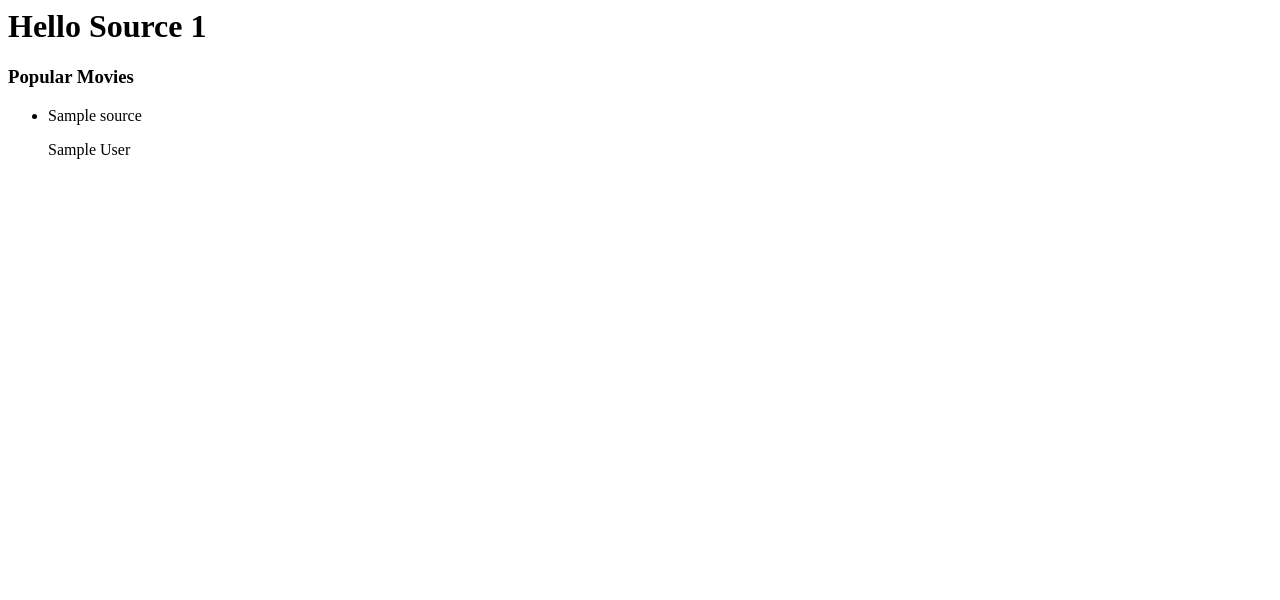
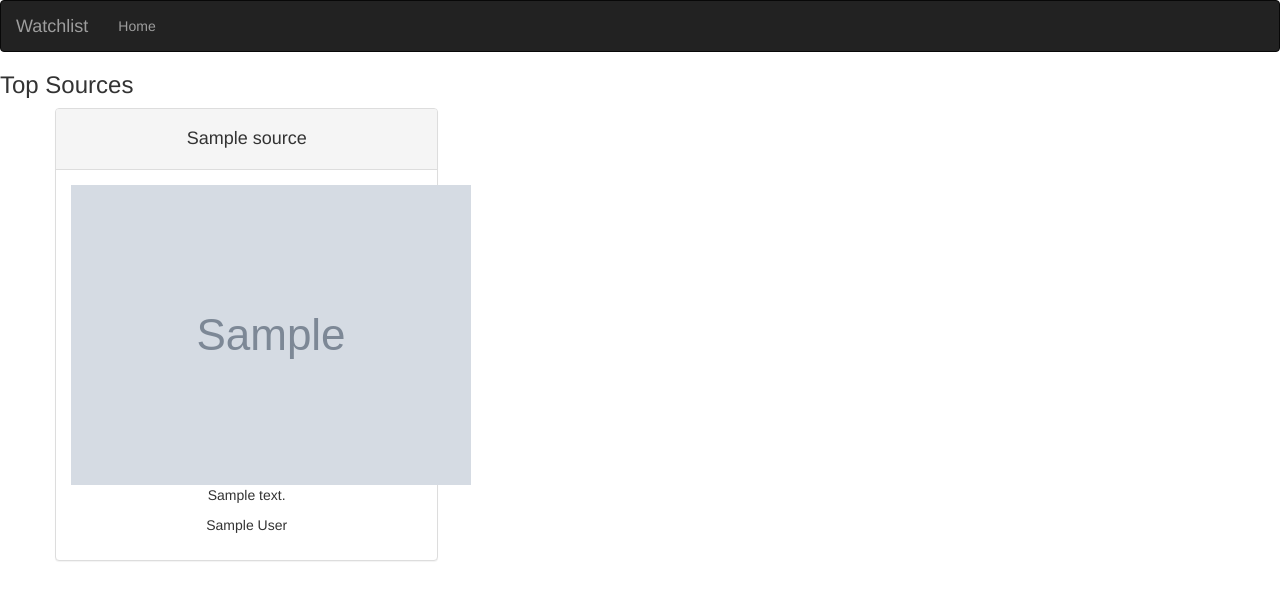
Before and after one commit to Rhonajoy/News-API, a Flask app: template app/templates/articles.html in a window 1280 px wide. Shown: the top 600 px of the page. Run offline with Flask 2, Linux system fonts and the light colour scheme; the template is opened without the code that fills it: most values are stand-ins (such as "Sample title", 1, 10 or a date in 2020); grey boxes marked "Sample" are stand-in pictures; some libraries are stand-ins or nearby versions.

Commit message:
adds the images to articles

```diff
--- a/app/templates/articles.html
+++ b/app/templates/articles.html
@@ -1,13 +1,13 @@
+{% extends 'base.html'%}
+{% import 'macros.html' as macro%}
+<h1> Hello Source {{ id }} </h1>
+        {% block content %}
 
+            <!-- Popular movie section  -->
+            <h3> Top Sources</h3>
+            <ul>
+                {{ macro.displayArticleList(article)}}
+            </ul>
+            {% endblock%}
 
-<body>
-<h1> Hello Source {{ id }} </h1>
-            <!-- Popular movie section  -->
-            <h3> Popular Movies</h3>
-             <ul>
-                {% for source in article%}
-                    <li>{{ source.title}}</li>
-                    <p>{{ source.author}}</p>
-                {% endfor %}
-            </ul>
-     </body>
+            </ul> -->
--- a/app/templates/base.html
+++ b/app/templates/base.html
@@ -1,6 +1,9 @@
 <!DOCTYPE html>
 {% extends 'bootstrap/base.html'%}
-
+<!-- Navbar block  -->
+{% block navbar %}
+    {% include 'navbar.html' %}
+{% endblock %}
 <html>
     <head>
         <meta charset="utf-8">
--- a/app/templates/macros.html
+++ b/app/templates/macros.html
@@ -1,7 +1,47 @@
 {% macro displaySourceList(source_list) %}
+<div class="container-fluid">
+    <div class="row">
+        {% for source in source_list %}
+        <div class="col-md-4 ">
+            <div class="panel panel-default text-center">
+                <div class="panel-heading">
+                    <h4>{{ source.name}}</h4>
+                </div>
+                <div class="panel-body">
+                    <p>{{ source.description}}</p>
+                    <a  href="/articles/{{ source.id}}">{{ source.name}}</a></li>
+                </div>
+            </div>
+        </div>
+        {% endfor %}
+    </div>
 
-    {% for source in source_list %}
-        <li>{{ source.name}}</li>
-    {% endfor %}
+</div>
+{% endmacro %}
+
+
+
+{% macro displayArticleList(articles_list) %}
+<div class="container-fluid">
+    <div class="row">
+        {% for articles in articles_list %}
+        <div class="col-md-4 ">
+            <div class="panel panel-default text-center">
+                <div class="panel-heading">
+                    <h4>{{ articles.title}}</h4>
+                </div>
+                <div class="panel-body">
+                    <img src="{{ articles.urlToImage}}" alt="">
+                    <p>{{ articles.content}}</p>
+                    <p>{{ articles.author}}</p>
+
+                </div>
+            </div>
+        </div>
+        {% endfor %}
+    </div>
+
+</div>
+
 
 {% endmacro %}
--- a/app/views.py
+++ b/app/views.py
@@ -18,13 +18,14 @@ def index():
     title = 'Home - Welcome to The best Movie Review Website Online'
     return render_template('index.html', title = title,popular=popular_source)
 
-@app.route('/news-source/articles/<source_id>')
+@app.route('/articles/<source_id>')
 def articles(source_id):
     '''
     View articles page => function that returns the articles page from a source id
     '''
     # Getting articles based on the source id
     articles = get_articles(source_id)
+    print(articles)
     title = f'{source_id}'
 
     return render_template('articles.html', title=title, article=articles)
```
Also changed, not shown: app/request.py (+9 -9 lines), app/templates/index.html (+11 -0 lines).
